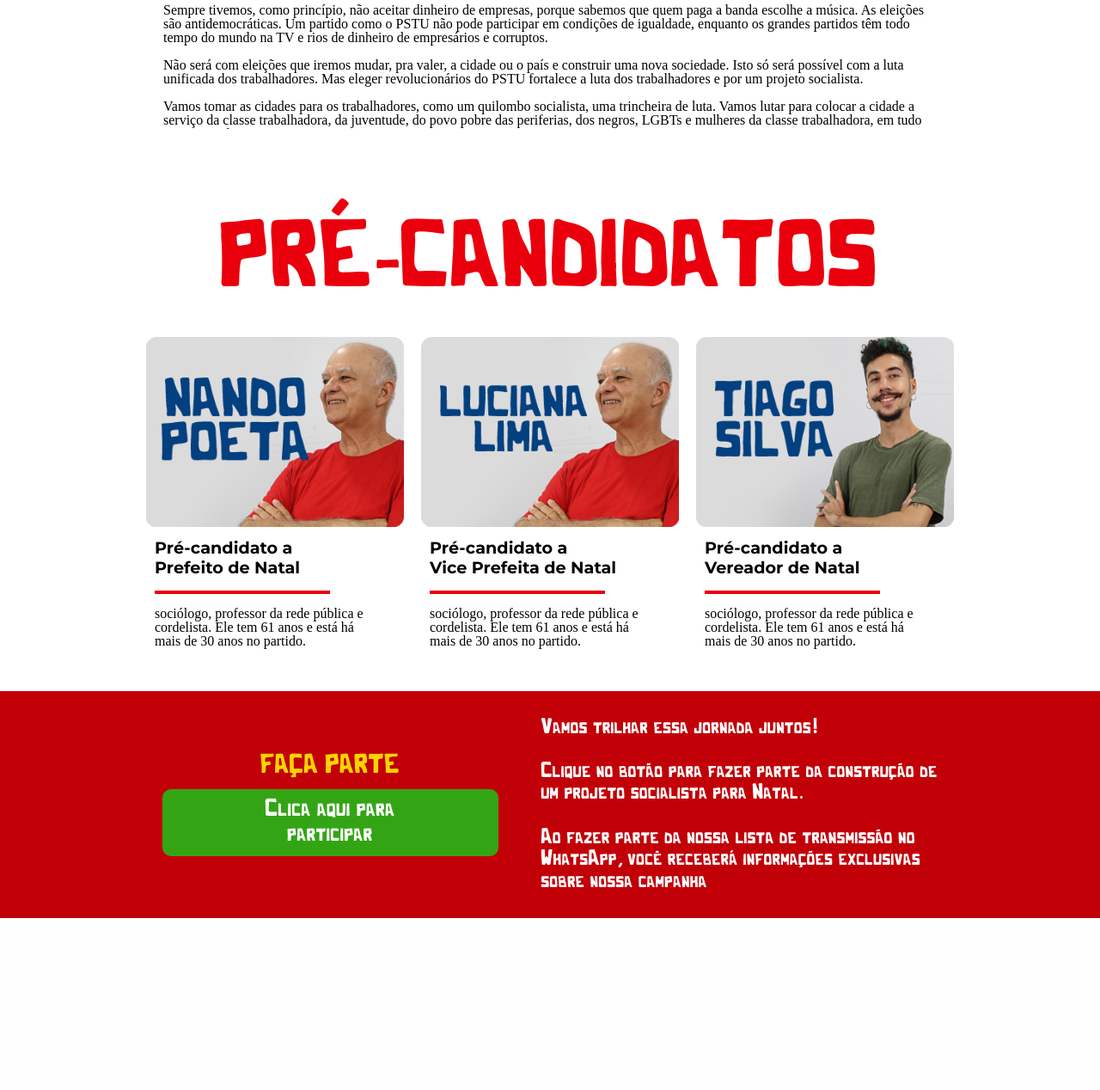
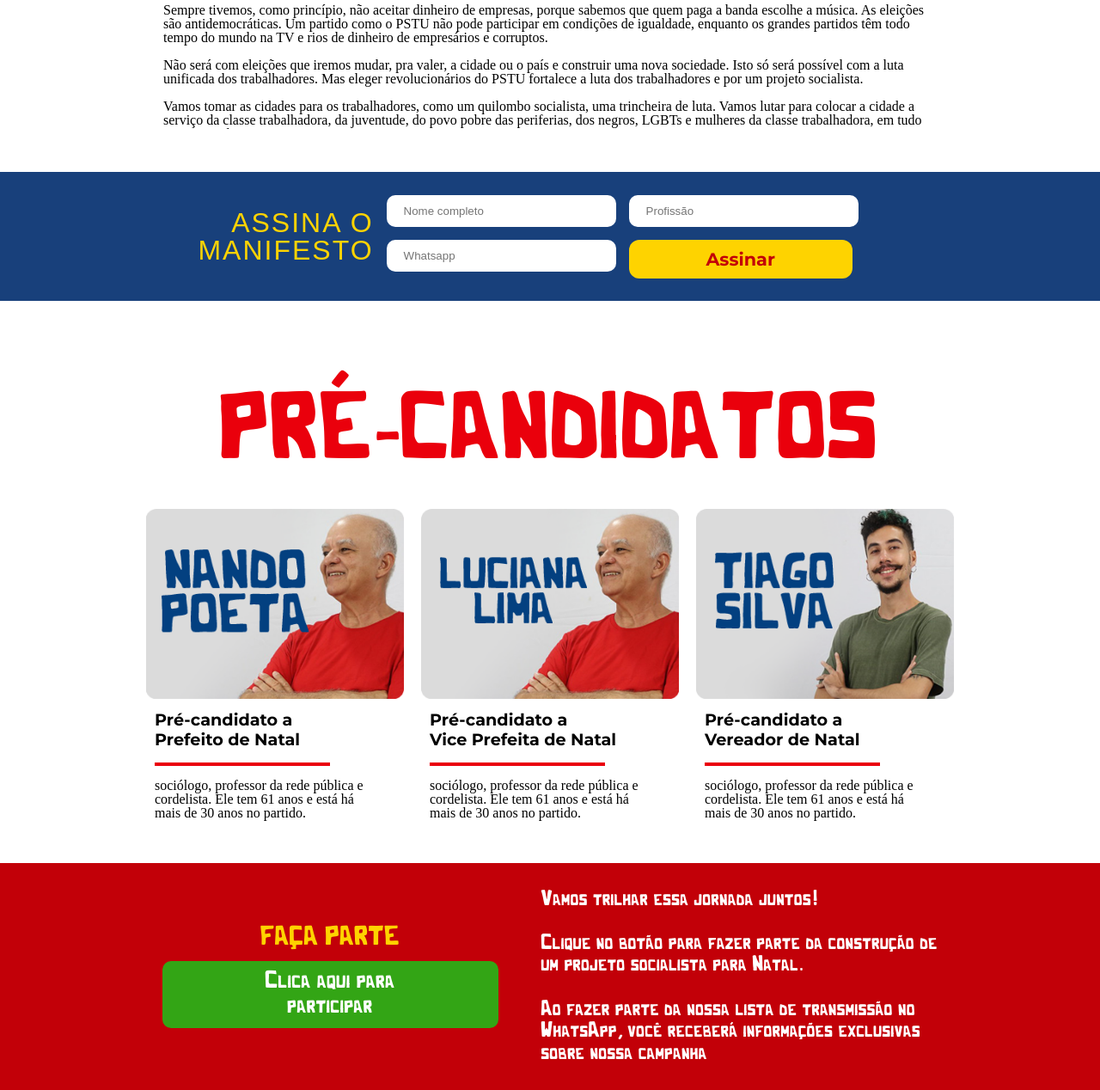
Before and after one commit to igorbrx2/projetosocialista, a PHP site: page / in a window 1280 px wide. Shown: the part 1618-2886 px from the top of the page at 86% size. Before the commit the page ends 2686 px from the top, so only its background shows below. Run offline with PHP 8.4, Linux system fonts and the light colour scheme; some web fonts are replaced.

Commit message:
> fazer o formulario funcionar, criar a agenda, tornar rolagens mais suaves e adicionar candidatos

```diff
--- a/global.css
+++ b/global.css
@@ -86,6 +86,7 @@ a {
 	--vermelho-fonte: #ea000c;
 	--amarelo-fonte: #fed300;
 	--verde-whatsapp: #33a515;
+	--azul-manifesto: #18407b;
 }
 
 /* CONTAINERS */
--- a/index.html
+++ b/index.html
@@ -63,9 +63,19 @@
 
         <br>Cada voto no PSTU, no 16, vai ser útil para fortalecer o projeto revolucionário e socialista e a luta da classe trabalhadora, do povo pobre, dos negros, das mulheres e LGBTs, para mudar, de verdade, tudo isso que está aí.<br></p>
     </article>
+
+    <section id="assina-manifesto">
+      <h2 class="londrina-font">ASSINA O<br>MANIFESTO</h2>
+      <div class="container-form">
+      <form action="./" class="assinar-form">
+        <input type="text" placeholder="Nome completo">
+        <input type="text" placeholder="Profissão">
+        <input type="tel" placeholder="Whatsapp">
+        <button class="montserrat-font">Assinar</button>
+      </form>
+    </div>
+    </section>
   </div>
-
-        <!-- lembrar de colocar aqui a parte das assinaturas -->
 
   <!-- FIM DO MANIFESTO -->
 
--- a/script.js
+++ b/script.js
@@ -0,0 +1,22 @@
+// mostrar assinaturas do manifesto
+
+document.getElementById('assinar-form').addEventListener('submit', function(event) {
+  event.preventDefault();
+  const nome = document.getElementById('nome').value;
+  if (nome) {
+      const lista = document.getElementById('lista-assinaturas');
+      const item = document.createElement('li');
+      item.textContent = nome;
+      lista.appendChild(item);
+      document.getElementById('nome').value = ''; // Limpa o campo de nome
+  }
+});
+
+document.getElementById('ver-assinaturas').addEventListener('click', function() {
+  const assinaturas = document.getElementById('assinaturas');
+  if (assinaturas.classList.contains('hidden')) {
+      assinaturas.classList.remove('hidden');
+  } else {
+      assinaturas.classList.add('hidden');
+  }
+});
--- a/style.css
+++ b/style.css
@@ -93,6 +93,57 @@
     overflow-y: scroll;
 }
 
+    /* assinatura do manifesto */
+    #assina-manifesto {
+        display: flex;
+        justify-content: center;
+        align-items: center;
+        background-color: var(--azul-manifesto);
+        height: 150px;
+        gap: 15px;
+        margin-top: 50px;
+    }
+
+    #assina-manifesto h2 {
+        color: var(--amarelo-fonte);
+        font-size: 2rem;
+        text-align: end;
+        letter-spacing: 2px;
+    }
+
+    .container-form {
+        width: 600px;
+    }
+
+    .assinar-form {
+        display: flex;
+        flex-wrap: wrap;
+        gap: 15px;
+    }
+
+    .assinar-form input {
+        height: 35px;
+        border-radius: 10px;
+        border: none;
+        width: 255px;
+        padding-left: 10px;
+    }
+
+    .assinar-form input::placeholder {
+        padding-left: 10px;
+    }
+
+    .assinar-form button {
+        color: var(--vermelho-bg);
+        font-weight: bold;
+        font-size: 1.3rem;
+        background-color: var(--amarelo-fonte);
+        border: none;
+        border-radius: 12px;
+        padding: 10px 90px;
+        cursor: pointer;
+    }
+
 /* CANDIDATURAS */
 #pre-candidatos {
     display: flex;
```
